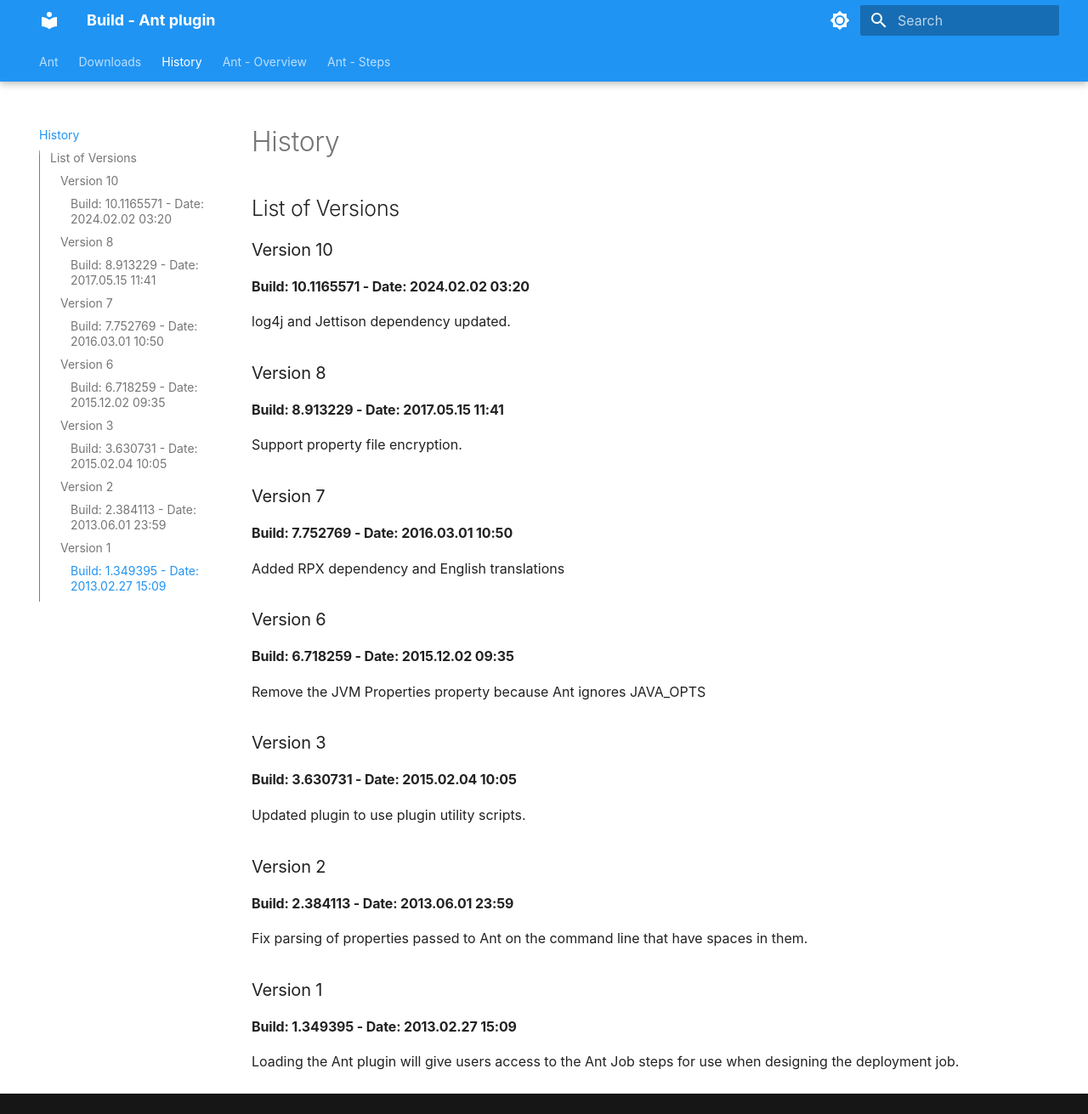
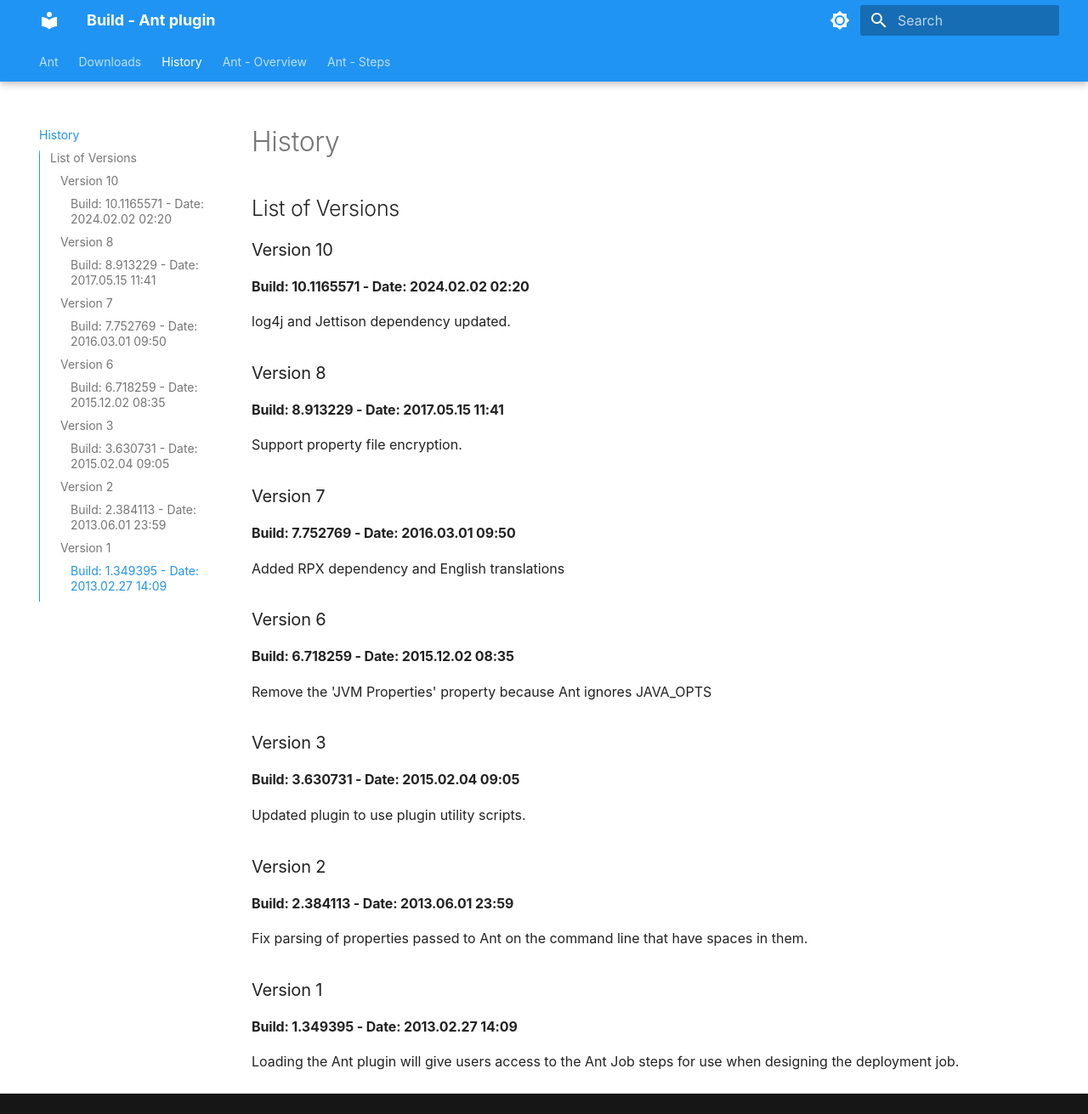
Before and after one commit to Build-Plugins/build-ant, an MkDocs documentation site: the page built from docs/history.md, in a window 1280 px wide and 1311 px high. Shown: the whole window at 85% size. Built offline with MkDocs 1.6.1 and Material for MkDocs 9.7.7, drawn with Linux system fonts in a browser that asks for light colours.

Commit message:
updating docs/history.md

```diff
--- a/docs/history.md
+++ b/docs/history.md
@@ -4,7 +4,7 @@
 
 ### Version 10
 
-#### Build: 10.1165571 - Date: 2024.02.02 03:20
+#### Build: 10.1165571 - Date: 2024.02.02 02:20
 
 log4j and Jettison dependency updated.
 
@@ -16,19 +16,19 @@
 
 ### Version 7
 
-#### Build: 7.752769 - Date: 2016.03.01 10:50
+#### Build: 7.752769 - Date: 2016.03.01 09:50
 
 Added RPX dependency and English translations
 
 ### Version 6
 
-#### Build: 6.718259 - Date: 2015.12.02 09:35
+#### Build: 6.718259 - Date: 2015.12.02 08:35
 
-Remove the JVM Properties property because Ant ignores JAVA_OPTS
+Remove the 'JVM Properties' property because Ant ignores JAVA_OPTS
 
 ### Version 3
 
-#### Build: 3.630731 - Date: 2015.02.04 10:05
+#### Build: 3.630731 - Date: 2015.02.04 09:05
 
 Updated plugin to use plugin utility scripts.
 
@@ -40,6 +40,6 @@
 
 ### Version 1
 
-#### Build: 1.349395 - Date: 2013.02.27 15:09
+#### Build: 1.349395 - Date: 2013.02.27 14:09
 
 Loading the Ant plugin will give users access to the Ant Job steps for use when designing the deployment job.
```
